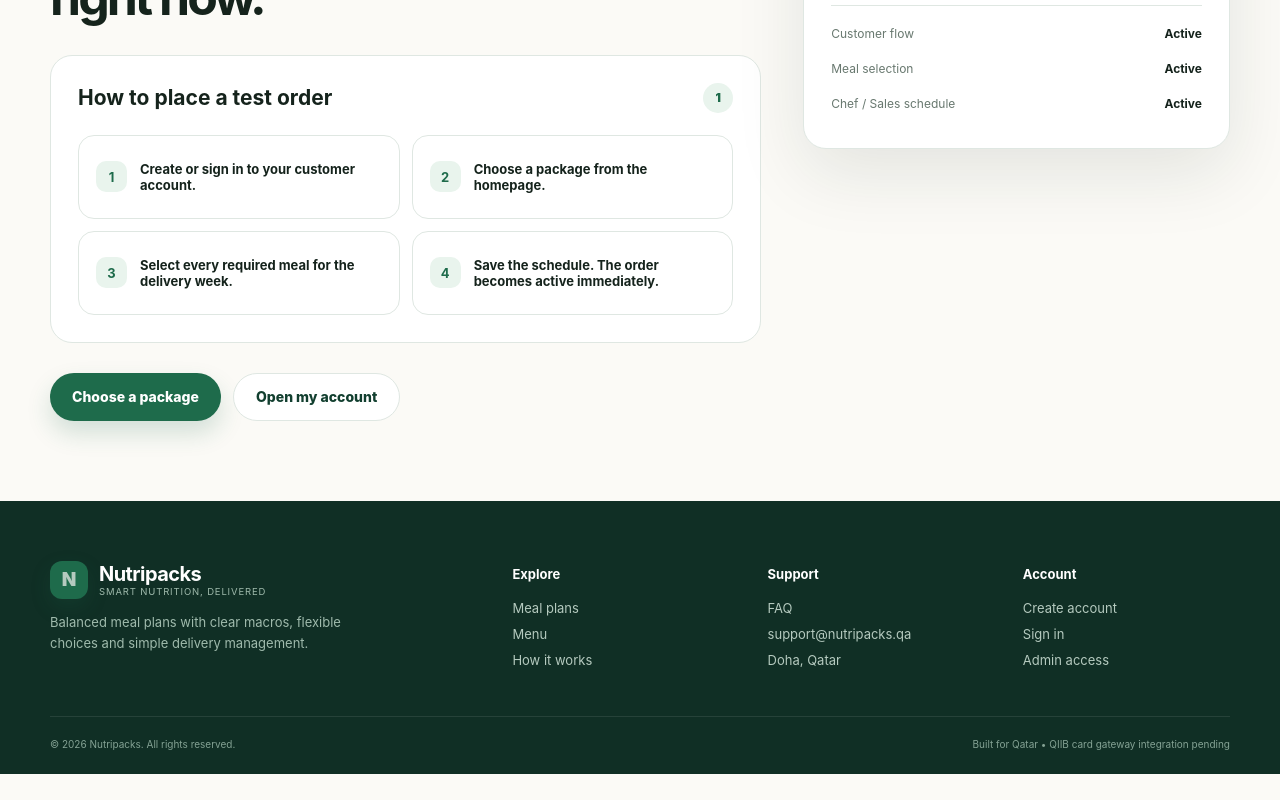
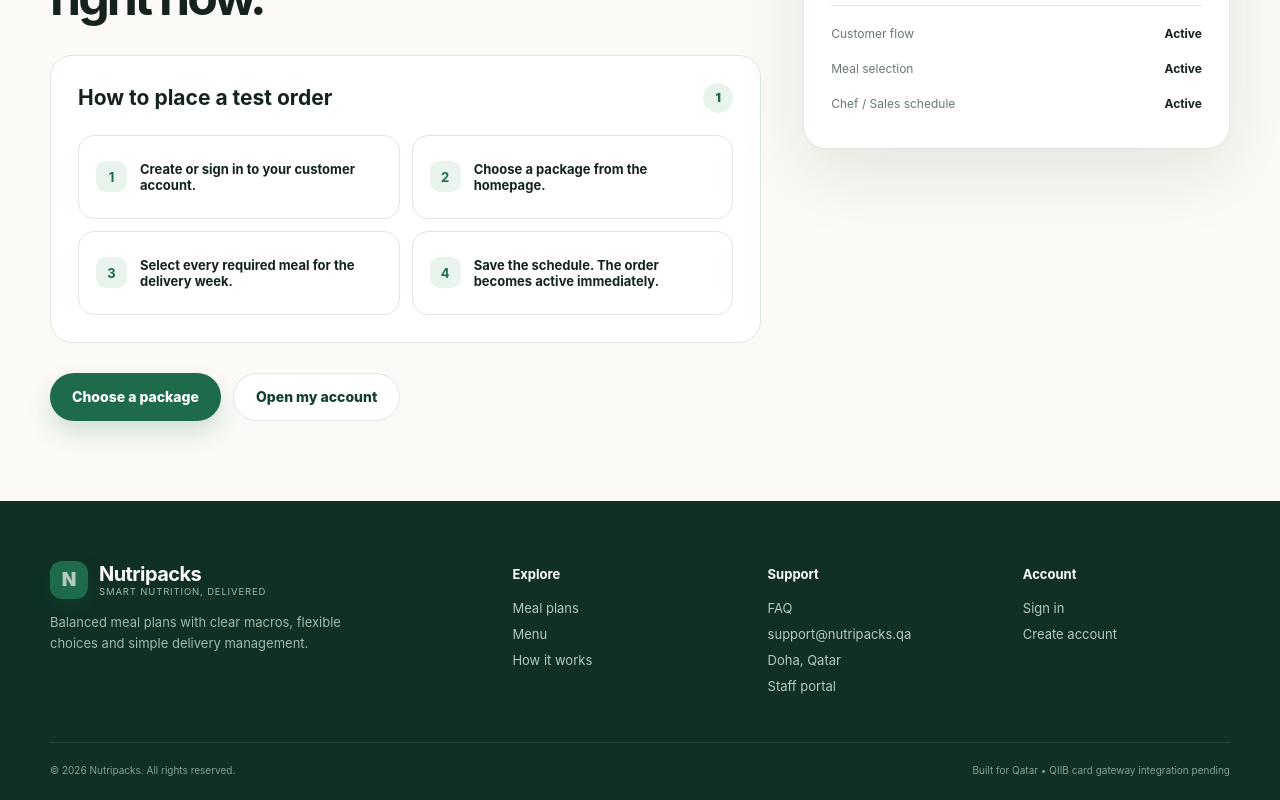
Before and after one commit to testicolos/Nutripacks, a Next.js app: page /checkout in a window 1280 px wide. Shown: the part 369-1169 px from the top of the page. Before the commit the page ends 1143 px from the top, so only its background shows below. Built offline with nearby package versions, Linux system fonts and the light colour scheme; no server answers.

Commit message:
fix: make footer authentication-aware and simplify account actions

```diff
--- a/app/components/SiteFooter.tsx
+++ b/app/components/SiteFooter.tsx
@@ -1,6 +1,25 @@
+'use client';
+
 import Link from 'next/link';
+import { useEffect, useState } from 'react';
 
 export default function SiteFooter() {
+  const [authState, setAuthState] = useState<'loading' | 'in' | 'out'>('loading');
+
+  useEffect(() => {
+    let mounted = true;
+    fetch('/api/customer/me', { cache: 'no-store' })
+      .then(response => { if (mounted) setAuthState(response.ok ? 'in' : 'out'); })
+      .catch(() => { if (mounted) setAuthState('out'); });
+    return () => { mounted = false; };
+  }, []);
+
+  async function signOut() {
+    await fetch('/api/customer/logout', { method: 'POST' });
+    setAuthState('out');
+    window.location.href = '/';
+  }
+
   return (
     <footer className="siteFooter">
       <div className="footerGrid">
@@ -11,11 +30,41 @@
           </Link>
           <p>Balanced meal plans with clear macros, flexible choices and simple delivery management.</p>
         </div>
-        <div><h4>Explore</h4><Link href="/#plans">Meal plans</Link><Link href="/menu">Menu</Link><Link href="/#how">How it works</Link></div>
-        <div><h4>Support</h4><Link href="/#faq">FAQ</Link><a href="mailto:support@nutripacks.qa">support@nutripacks.qa</a><span>Doha, Qatar</span></div>
-        <div><h4>Account</h4><Link href="/signup">Create account</Link><Link href="/signup">Sign in</Link><Link href="/admin">Admin access</Link></div>
+
+        <div>
+          <h4>Explore</h4>
+          <Link href="/#plans">Meal plans</Link>
+          <Link href="/menu">Menu</Link>
+          <Link href="/#how">How it works</Link>
+        </div>
+
+        <div>
+          <h4>Support</h4>
+          <Link href="/#faq">FAQ</Link>
+          <a href="mailto:support@nutripacks.qa">support@nutripacks.qa</a>
+          <span>Doha, Qatar</span>
+          <Link className="footerStaffLink" href="/staff/login">Staff portal</Link>
+        </div>
+
+        <div>
+          <h4>Account</h4>
+          {authState === 'loading' && <span className="footerAccountState">Checking account…</span>}
+          {authState === 'out' && <>
+            <Link href="/login">Sign in</Link>
+            <Link href="/signup">Create account</Link>
+          </>}
+          {authState === 'in' && <>
+            <Link href="/account">My account</Link>
+            <Link href="/account">Manage plan & deliveries</Link>
+            <button className="footerLinkButton" type="button" onClick={signOut}>Sign out</button>
+          </>}
+        </div>
       </div>
-      <div className="footerBottom"><span>© 2026 Nutripacks. All rights reserved.</span><span>Built for Qatar • QIIB card gateway integration pending</span></div>
+
+      <div className="footerBottom">
+        <span>© 2026 Nutripacks. All rights reserved.</span>
+        <span>Built for Qatar • QIIB card gateway integration pending</span>
+      </div>
     </footer>
   );
 }
```
